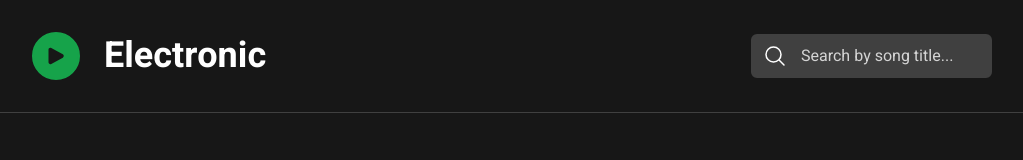
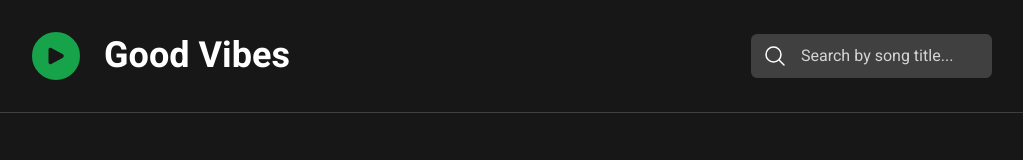
Before and after one commit to mmgolden/vue-intro, a Vue app: page / in a window 1280 px wide. Shown: the top 160 px of the page, without its empty margins (128-1151 px from the left). Built offline with nearby package versions, Linux system fonts and the light colour scheme.

Commit message:
add: update the playlist name

```diff
--- a/src/components/TheHeader.vue
+++ b/src/components/TheHeader.vue
@@ -11,7 +11,7 @@
         </button>
 
         <!-- Title -->
-        <h1 class="text-3xl md:text-4xl font-bold text-white">Electronic</h1>
+        <h1 class="text-3xl md:text-4xl font-bold text-white">Good Vibes</h1>
       </div>
 
       <!-- Search-->
```
